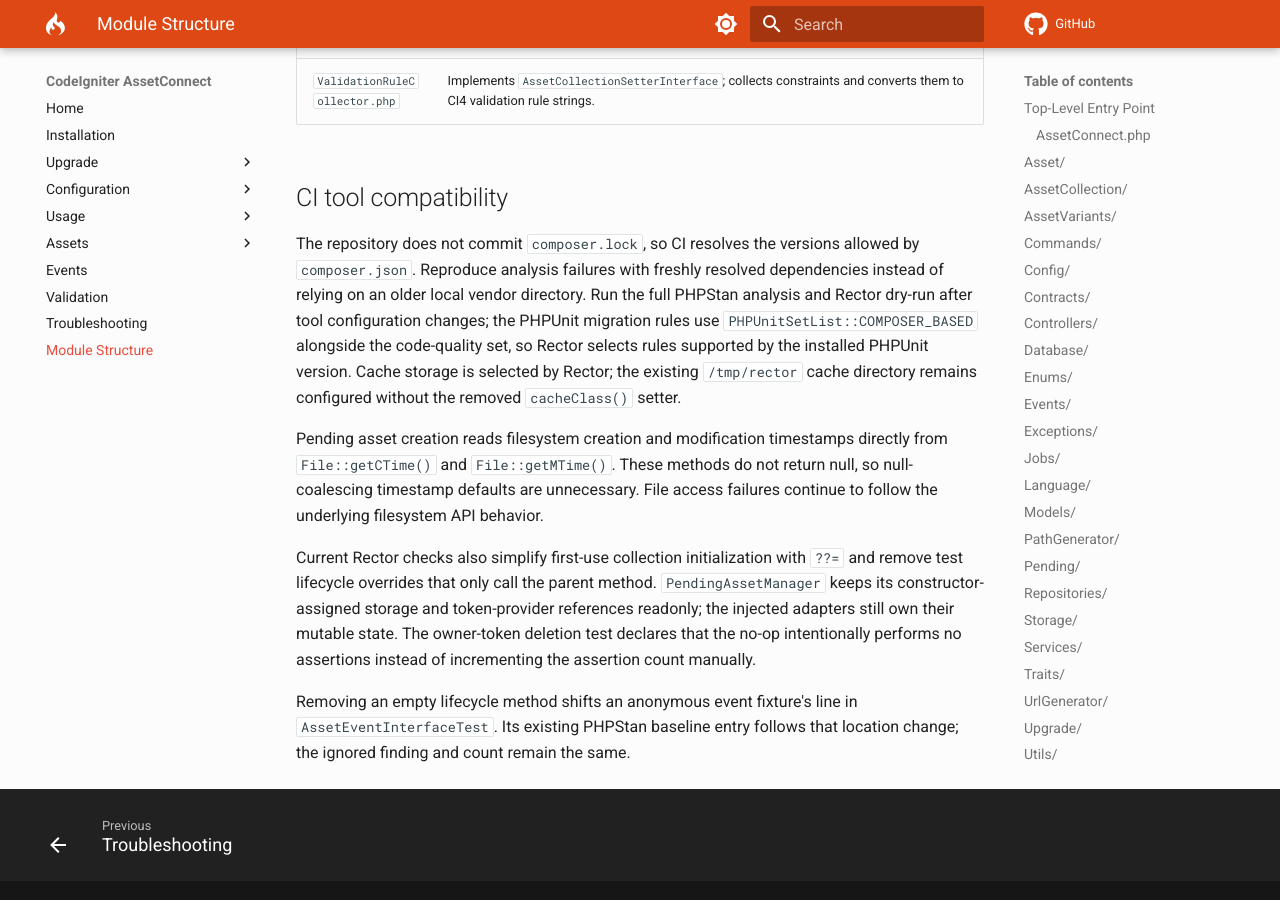
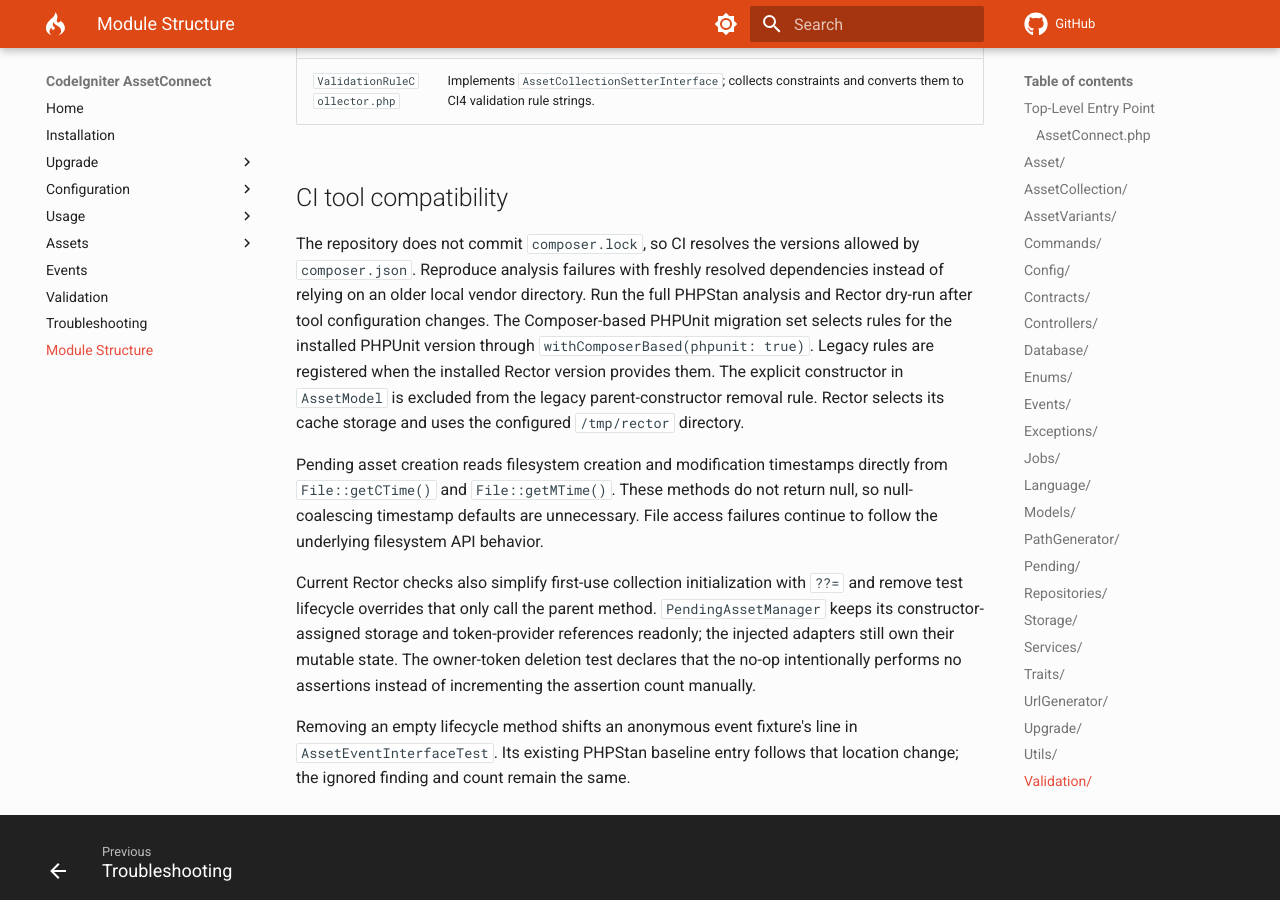
Before and after one commit to maniaba/asset-connect, an MkDocs documentation site: the page built from docs/module-structure.md, in a window 1280 px wide and 900 px high, scrolled down 11702 px. Built offline with MkDocs 1.6.1 and Material for MkDocs 9.7.7, drawn with Linux system fonts in a browser that asks for light colours; comment, search, counter and statistics services are not loaded; the version menu is left out; a style sheet for code colours, icons or effects is not loaded.

Commit message:
Fix Rector compatibility with current CI versions

```diff
--- a/docs/module-structure.md
+++ b/docs/module-structure.md
@@ -295,11 +295,12 @@ Two-step upload system – upload first, attach to entity later.
 The repository does not commit `composer.lock`, so CI resolves the versions
 allowed by `composer.json`. Reproduce analysis failures with freshly resolved
 dependencies instead of relying on an older local vendor directory. Run the full
-PHPStan analysis and Rector dry-run after tool configuration changes; the PHPUnit
-migration rules use `PHPUnitSetList::COMPOSER_BASED` alongside the code-quality
-set, so Rector selects rules supported by the installed PHPUnit version. Cache
-storage is selected by Rector; the existing `/tmp/rector` cache directory remains
-configured without the removed `cacheClass()` setter.
+PHPStan analysis and Rector dry-run after tool configuration changes. The
+Composer-based PHPUnit migration set selects rules for the installed PHPUnit
+version through `withComposerBased(phpunit: true)`. Legacy rules are registered
+when the installed Rector version provides them. The explicit constructor in
+`AssetModel` is excluded from the legacy parent-constructor removal rule.
+Rector selects its cache storage and uses the configured `/tmp/rector` directory.
 
 Pending asset creation reads filesystem creation and modification timestamps
 directly from `File::getCTime()` and `File::getMTime()`. These methods do not return
```
Also changed, not shown: 1 other file.
